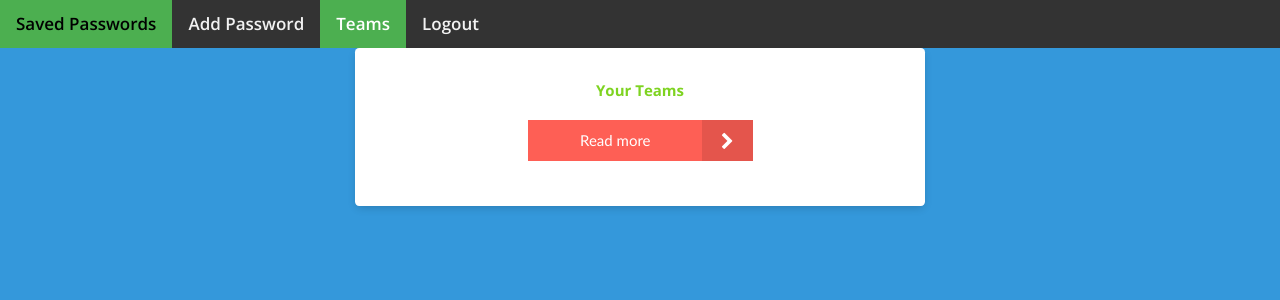
After one commit to prayas26/password_manager, a Flask app: page /teams in a window 1280 px wide. The commit adds this page. Shown: the top 300 px of the page. Run offline with Flask 2, Linux system fonts and the light colour scheme; the visitor is signed in with stand-in values (Sample User, id 1); some libraries are stand-ins or nearby versions.

Commit message:
css added for teams

```diff
--- a/main.py
+++ b/main.py
@@ -34,7 +34,7 @@ def log_in():
 @app.route('/register')
 def register():
 	if 'login' in session:
-		return redirect(url_for('index'))
+		return redirect(url_for('dashboard'))
 	return render_template('register.html')
 
 
@@ -129,5 +129,12 @@ def dashboard():
 	else:
 		return redirect(url_for('log_in'))
 
+@app.route('/teams', methods=["GET"])
+def teams():
+	if 'login' in session:
+		return render_template('teams.html')
+	else:
+		return redirect(url_for('log_in'))
+
 if __name__=='__main__':
 	app.run(debug=True, host="127.0.0.1")
--- a/static/css/addpassword.css
+++ b/static/css/addpassword.css
@@ -3,10 +3,18 @@
 *:after {
   box-sizing: border-box;
 }
+body {
+  font-family: 'Open Sans', 'Helvetica Neue', Helvetica, Arial, sans-serif;
+  font-size: 15px;
+  color: #b9b9b9;
+  background-color: #e3e3e3;
+}
 h4 {
   color: #7ed321;
 }
 input,
+input[type="radio"] + label,
+input[type="checkbox"] + label:before,
 select option,
 select {
   width: 100%;
@@ -31,6 +39,10 @@ input:focus + .input-icon i {
 input:focus + .input-icon:after {
   border-right-color: #7ed321;
 }
+input[type="radio"] {
+  display: none;
+}
+input[type="radio"] + label,
 select {
   display: inline-block;
   width: 50%;
@@ -38,8 +50,24 @@ select {
   float: left;
   border-radius: 0;
 }
-input:checked + label:after {
-  opacity: 1;
+input[type="radio"] + label:first-of-type {
+  border-top-left-radius: 3px;
+  border-bottom-left-radius: 3px;
+}
+input[type="radio"] + label:last-of-type {
+  border-top-right-radius: 3px;
+  border-bottom-right-radius: 3px;
+}
+input[type="radio"] + label i {
+  padding-right: 0.4em;
+}
+input[type="radio"]:checked + label,
+input:checked + label:before,
+select:focus,
+select:active {
+  background-color: #7ed321;
+  color: #fff;
+  border-color: #64ac15;
 }
 select {
   height: 3.4em;
@@ -151,3 +179,96 @@ select option {
     padding-right: 0;
   }
 }
+* {
+  box-sizing: border-box;
+}
+.button {
+  display: inline-block;
+  font-family: "Montserrat", "Trebuchet MS", Helvetica, sans-serif;
+  -webkit-font-smoothing: antialiased;
+  position: relative;
+  padding: 0.8em 1.4em;
+  padding-right: 4.7em;
+  border: none;
+  color: white;
+  transition: 0.2s;
+}
+.button:before,
+.button:after {
+  position: absolute;
+  top: 0;
+  bottom: 0;
+  right: 0;
+  padding-top: inherit;
+  padding-bottom: inherit;
+  width: 2.8em;
+  content: "\00a0";
+  font-family: 'FontAwesome', sans-serif;
+  font-size: 1.2em;
+  text-align: center;
+  transition: 0.2s;
+  transform-origin: 50% 60%;
+}
+.button:before {
+  background: rgba(0, 0, 0, 0.1);
+}
+.button:hover {
+  background: #0079a5;
+}
+.button:active,
+.button:focus {
+  background: #002e3f;
+  outline: none;
+}
+.button {
+  min-width: 15em;
+}
+.arrow {
+  background: #FE5F55;
+}
+.arrow:hover {
+  background: #fe2f22;
+}
+.arrow:active,
+.arrow:focus {
+  background: #b90c01;
+}
+.arrow:after {
+  content: "\F054";
+}
+.arrow:hover:after {
+  -webkit-animation: bounceright 0.3s alternate ease infinite;
+  animation: bounceright 0.3s alternate ease infinite;
+}
+@-webkit-keyframes bounceright {
+  from {
+    -webkit-transform: translateX(0);
+  }
+  to {
+    -webkit-transform: translateX(3px);
+  }
+}
+@-webkit-keyframes wiggle {
+  from {
+    -webkit-transform: rotate(0deg);
+  }
+  to {
+    -webkit-transform: rotate(30deg);
+  }
+}
+@keyframes bounceright {
+  from {
+    transform: translateX(0);
+  }
+  to {
+    transform: translateX(3px);
+  }
+}
+@keyframes wiggle {
+  from {
+    transform: rotate(0deg);
+  }
+  to {
+    transform: rotate(30deg);
+  }
+}
--- /dev/null
+++ b/templates/teams.html
@@ -0,0 +1,133 @@
+<!DOCTYPE html>
+<html>
+<head>
+<style>
+div.gallery {
+    border: 1px solid #ccc;
+}
+
+div.gallery:hover {
+    border: 1px solid #777;
+}
+
+div.gallery img {
+    width: 400px;
+    height: 400px;
+}
+
+div.desc {
+    padding: 15px;
+    text-align: center;
+    background-color: #8b1f1b;
+    color: #ffffff;
+}
+
+* {
+    box-sizing: border-box;
+}
+
+.responsive {
+    padding: 0 6px;
+    float: left;
+}
+
+@media only screen and (max-width: 400px) {
+    .responsive {
+        width: 49.99999%;
+        margin: 6px 0;
+    }
+}
+
+@media only screen and (max-width: 400px) {
+    .responsive {
+        width: 100%;
+        height: 400px;
+    }
+}
+
+.clearfix:after {
+    display: table;
+    clear: both;
+}
+.myButton {
+	background-color:rgba(189, 189, 149, 0.959);
+	-moz-border-radius:42px;
+	-webkit-border-radius:42px;
+	border-radius:42px;
+	border:1px solid #b2b8ad;
+	display:inline-block;
+	cursor:pointer;
+	color:#757d6f;
+	font-family:Arial;
+	font-size:24px;
+	padding:11px 76px;
+	text-decoration:none;
+}
+.myButton:hover {
+	background-color:transparent;
+}
+.myButton:active {
+	position:relative;
+	top:1px;
+}
+
+.canvas:after {
+    display: table;
+    clear: both;
+}
+
+.topnav {
+    overflow: hidden;
+    background-color: #333;
+}
+
+.topnav a {
+    float: left;
+    color: #f2f2f2;
+    text-align: center;
+    padding: 14px 16px;
+    text-decoration: none;
+    font-size: 17px;
+}
+
+.topnav a:hover {
+    background-color: #4CAF50;
+    color: black;
+}
+
+.topnav a.active {
+    background-color: #4CAF50;
+    color: white;
+}
+</style>
+<link rel="stylesheet" href="https://cdnjs.cloudflare.com/ajax/libs/normalize/5.0.0/normalize.min.css">
+<link rel='stylesheet' href='http://maxcdn.bootstrapcdn.com/font-awesome/4.3.0/css/font-awesome.min.css'>
+<link rel="stylesheet" href="{{ url_for('static', filename='css/addpassword.css') }}">
+<link href='https://fonts.googleapis.com/css?family=Open+Sans:700,600' rel='stylesheet' type='text/css'>
+<link rel="stylesheet" href="{{ url_for('static', filename='css/login.css') }}">
+
+</head>
+<body>
+    <div class="topnav">
+        <a href="/dashboard">Saved Passwords</a>
+        <a href="/addpassword">Add Password</a>
+        <a href="/teams" class="active">Teams</a>
+        <a href="/logout">Logout</a>
+    </div>
+
+    <div class="container">
+        <form action="/add" method="post">
+            <div class="row">
+                <h4>Your Teams</h4>
+                <div class="input-group input-group-icon">
+                    <button class="button  arrow">Read more</button>
+                </div>
+            </div>
+        </form>
+    </div>
+    <script src='http://cdnjs.cloudflare.com/ajax/libs/jquery/2.1.3/jquery.min.js'></script>
+    <script  src="{{ url_for('static', filename='js/addpassword.js') }}"></script>
+    <script src="https://cdnjs.cloudflare.com/ajax/libs/prefixfree/1.0.7/prefixfree.min.js"></script>
+
+</body>
+</html>
```
Also changed, not shown: templates/addpassword.html (+2 -101 lines).
